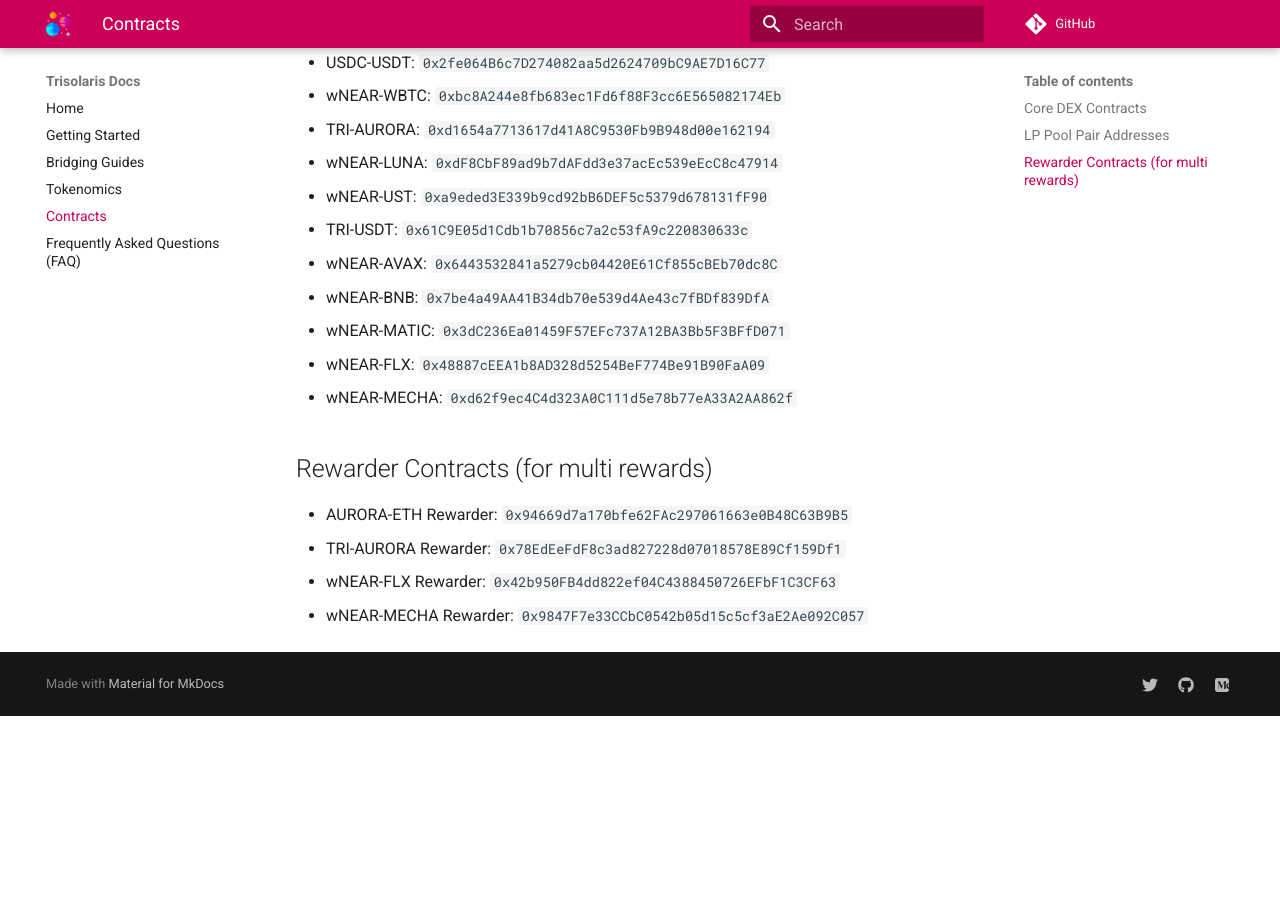
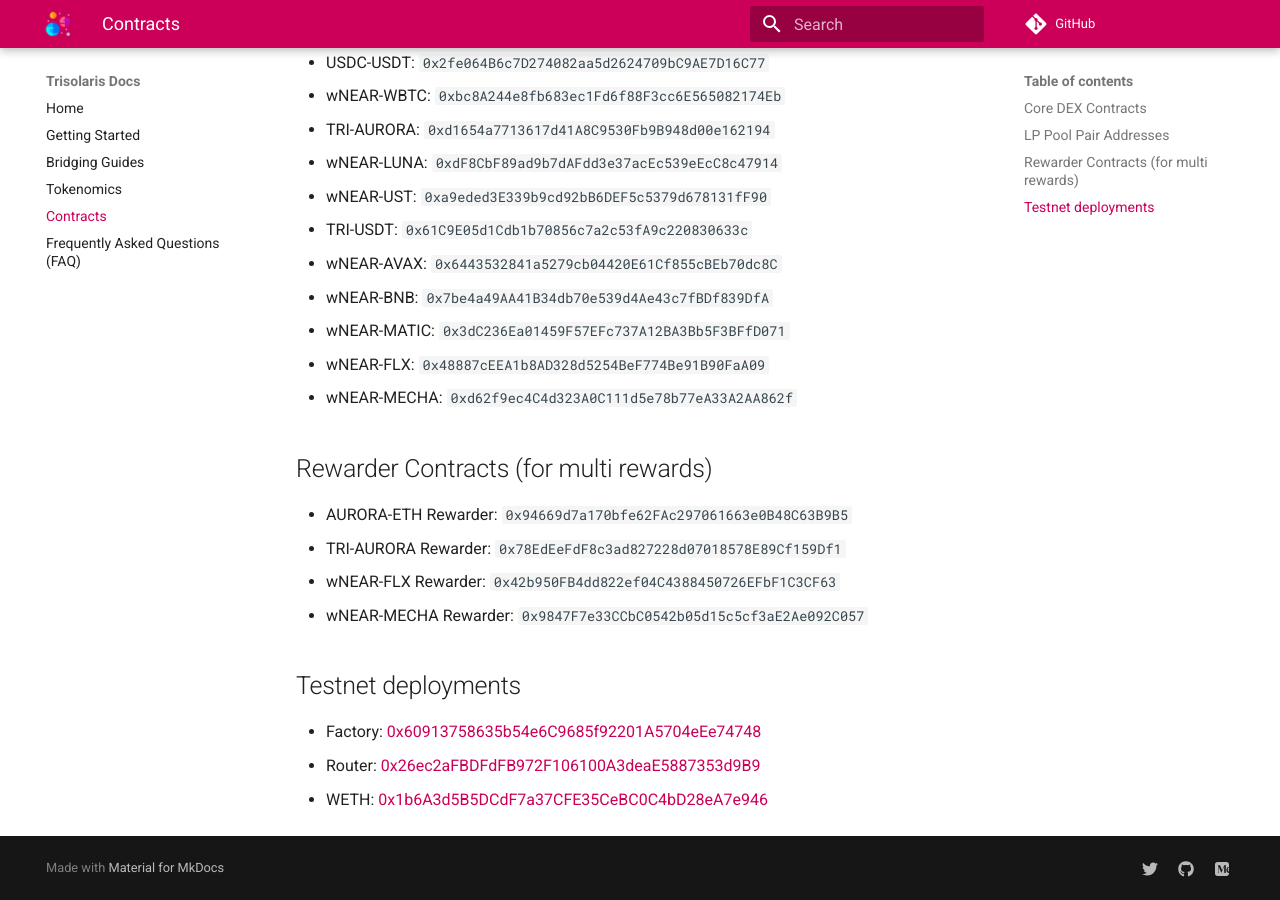
Before and after one commit to trisolaris-labs/docs, an MkDocs documentation site: the page built from docs/contracts.md, in a window 1280 px wide and 900 px high, scrolled down 784 px. Built offline with MkDocs 1.6.1 and Material for MkDocs 9.7.7, drawn with Linux system fonts in a browser that asks for light colours; comment, search, counter and statistics services are not loaded; old or Windows-style settings are respelled for this version of MkDocs; before the commit the page ends 1500 px from its top, so only the background shows below that.

Commit message:
added testnet contract addresses

```diff
--- a/docs/contracts.md
+++ b/docs/contracts.md
@@ -40,3 +40,10 @@
 * TRI-AURORA Rewarder: `0x78EdEeFdF8c3ad827228d07018578E89Cf159Df1`
 * wNEAR-FLX Rewarder: `0x42b950FB4dd822ef04C4388450726EFbF1C3CF63`
 * wNEAR-MECHA Rewarder: `0x9847F7e33CCbC0542b05d15c5cf3aE2Ae092C057`
+
+
+## Testnet deployments
+
+* Factory: [0x60913758635b54e6C9685f92201A5704eEe74748](https://explorer.testnet.aurora.dev/address/0x60913758635b54e6C9685f92201A5704eEe74748/transactions)
+* Router: [0x26ec2aFBDFdFB972F106100A3deaE5887353d9B9](https://explorer.testnet.aurora.dev/address/0x26ec2aFBDFdFB972F106100A3deaE5887353d9B9/transactions)
+* WETH: [0x1b6A3d5B5DCdF7a37CFE35CeBC0C4bD28eA7e946](https://explorer.testnet.aurora.dev/address/0x1b6A3d5B5DCdF7a37CFE35CeBC0C4bD28eA7e946/transactions)
```
